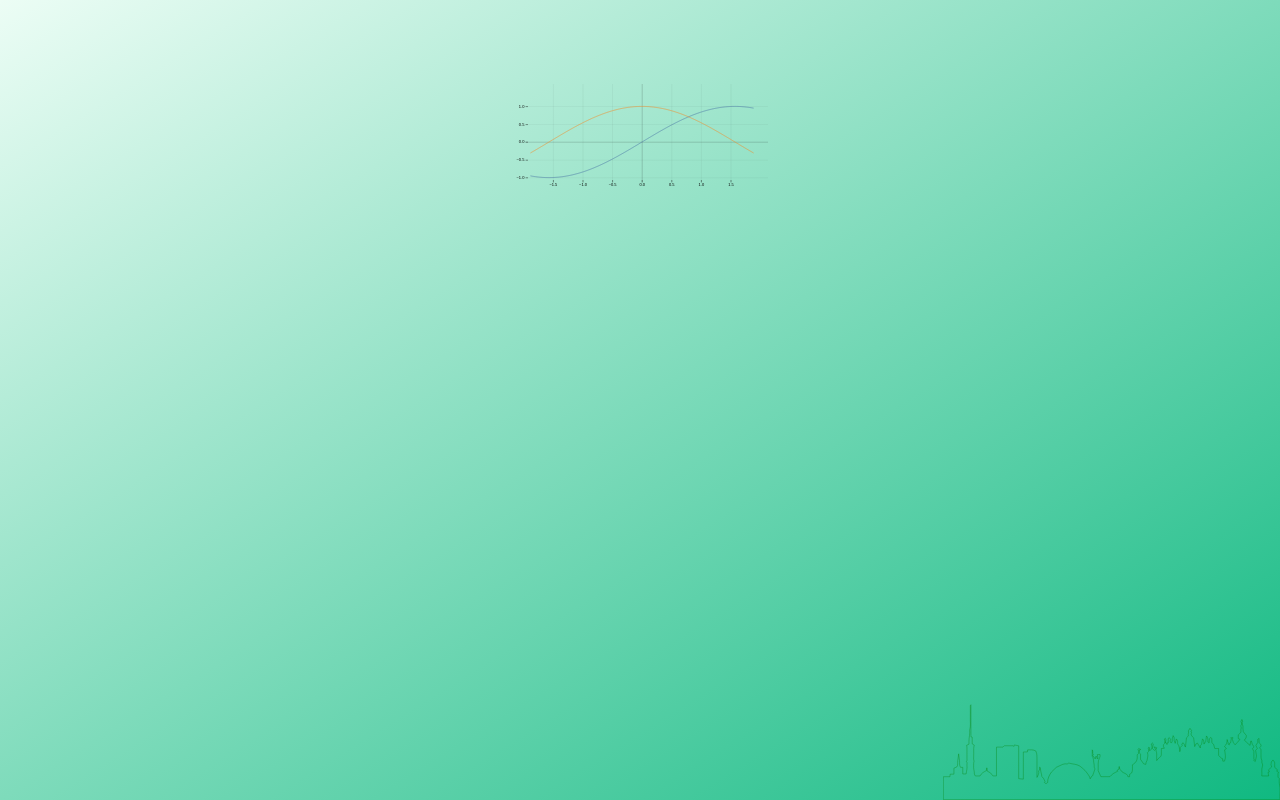
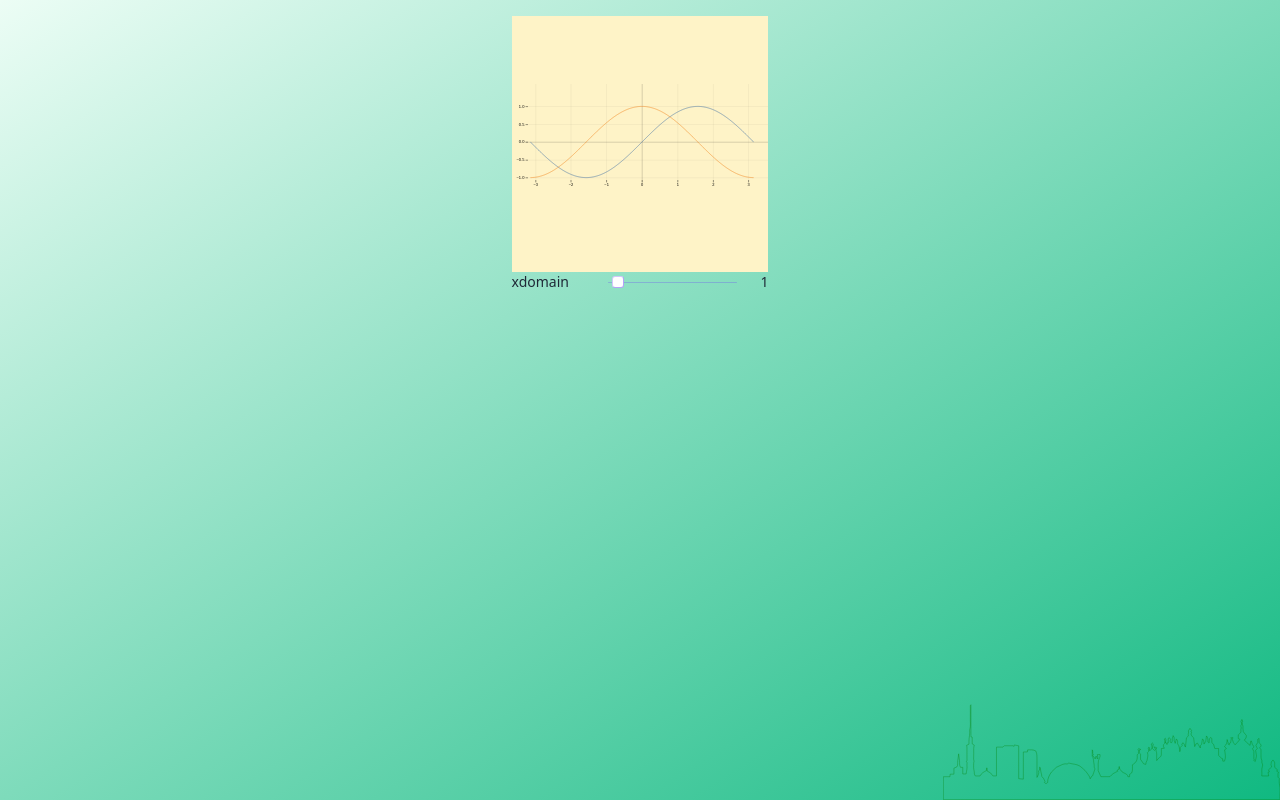
Before and after one commit to maxzz/react-d3, a React (Vite) app: page / in a window 1280 px wide. Built offline with nearby package versions, Linux system fonts and the light colour scheme.

Commit message:
WIP. FunPlot. add slider control, problem with update

```diff
--- a/src/components/FunPlot/FunPlot.tsx
+++ b/src/components/FunPlot/FunPlot.tsx
@@ -1,25 +1,27 @@
 import React from 'react';
 import * as d3 from 'd3';
+import { SliderProps } from '../Slider';
+import '../Slider.scss';
 
 type FunPlotOptions = {
-    xdomain: [number, number];
-    ydomain: number;
-    marginTop: number;
-    marginRight: number;
-    marginBottom: number;
-    marginLeft: number;
-    inset: number;
-    insetTop: number;
-    insetRight: number;
-    insetBottom: number;
-    insetLeft: number;
-    width: number;
-    height: number;
-    xticks: number;
-    yticks: number;
-    scheme: string[];
-    strokeWidth: number;
-    n: number; // number of sample;
+    xdomain?: [number, number] | [undefined, undefined] | [string, string];
+    ydomain?: number;
+    marginTop?: number;
+    marginRight?: number;
+    marginBottom?: number;
+    marginLeft?: number;
+    inset?: number;
+    insetTop?: number;
+    insetRight?: number;
+    insetBottom?: number;
+    insetLeft?: number;
+    width?: number;
+    height?: number;
+    xticks?: number;
+    yticks?: number;
+    scheme?: string[];
+    strokeWidth?: number;
+    n?: number; // number of sample;
 };
 
 function funplot(svgOrg: SVGSVGElement, f: Function | Function[] /* either a function or array of functions */, options?: FunPlotOptions) {
@@ -86,17 +88,31 @@ function funplot(svgOrg: SVGSVGElement, f: Function | Function[] /* either a fun
     return svg.node();
 }
 
+function Slider({ value, onChange, label, min = 0, max = 100, step = 1 }: SliderProps) {
+    return (
+        <div className="flex items-center text-sm text-gray-800">
+            <div className="w-24">{label}</div>
+            <div className="flex items-center">
+                <input className="ui-slider" type="range" value={value} onChange={(e) => onChange(+e.target.value)} min={min} max={max} step={step} />
+            </div>
+            <div className="min-w-[2rem] text-right">{value}</div>
+        </div>
+    );
+}
+
 function FunPlot() {
     const ref = React.useRef<SVGSVGElement>(null);
 
+    const [xdomain, setxDomain] = React.useState(1);
+
     React.useEffect(() => {
-        ref.current && funplot(ref.current, [Math.sin, Math.cos], {xdomain: [-.6 * Math.PI, .6 * Math.PI]});
+        ref.current && funplot(ref.current, [Math.sin, Math.cos], {xdomain: [-xdomain * Math.PI, xdomain * Math.PI]});
     }, []);
     return (
         <div>
-            <svg className="w-64 h-64" ref={ref}>
-
+            <svg className="w-64 h-64 bg-yellow-100" ref={ref}>
             </svg>
+            <Slider value={xdomain} onChange={setxDomain} label="xdomain" min={-1} max={50}/>
         </div>
     );
 }
--- /dev/null
+++ b/src/components/Slider.tsx
@@ -0,0 +1,10 @@
+import './Slider.scss';
+
+export type SliderProps = {
+    value: number;
+    onChange: (v: number) => void;
+    label: string;
+    min?: number;
+    max?: number;
+    step?: number;
+};
```
Also changed, not shown: src/components/StarD3Interpolated.tsx (+1 -10 lines).
